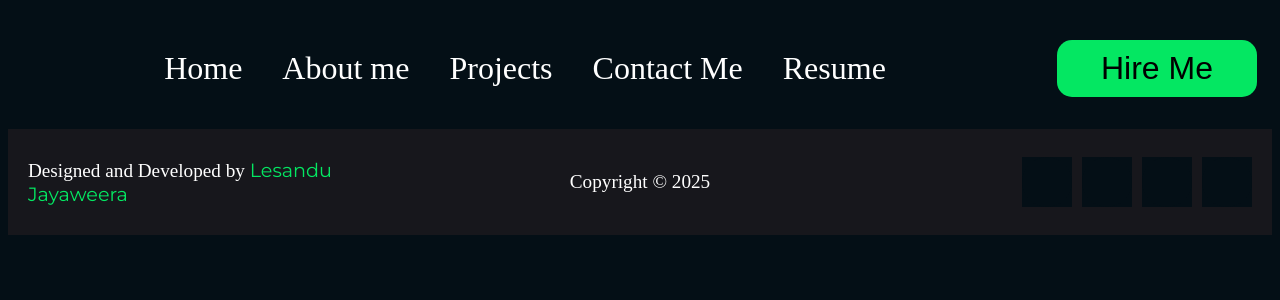
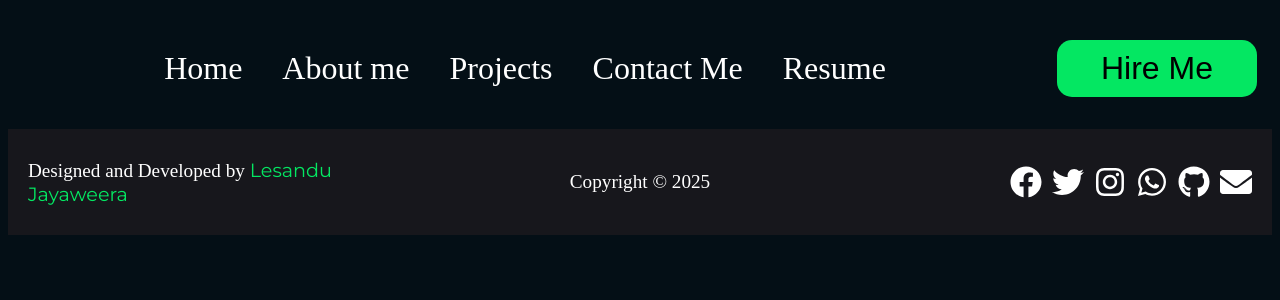
Before and after one commit to lesajayaweera/my_potofolio, a React (Vite) app: page / in a window 1280 px wide. Shown: the top 300 px of the page. Built offline with nearby package versions, Linux system fonts and the light colour scheme.

Commit message:
installed classnames and FontAwesome icon libraries

```diff
--- a/package.json
+++ b/package.json
@@ -10,6 +10,7 @@
     "preview": "vite preview"
   },
   "dependencies": {
+    "classnames": "^2.5.1",
     "react": "^19.0.0",
     "react-dom": "^19.0.0",
     "react-icons": "^5.5.0",
--- a/src/Footer/Footer.jsx
+++ b/src/Footer/Footer.jsx
@@ -1,5 +1,5 @@
 import styles from "./Footer.module.css"
-import { SocialIcon } from "react-social-icons"
+import { FaFacebook, FaTwitter, FaInstagram,FaWhatsapp, FaGithub,FaEnvelope } from "react-icons/fa";
 function Footer (){
     return(
         <>
@@ -7,10 +7,13 @@ function Footer (){
                 <p className={styles.left}>Designed and Developed by <span>Lesandu Jayaweera</span></p>
                 <p className={styles.center}>copyright &copy; {new Date().getFullYear()}</p>
                 <div className={styles.right}>
-                    <SocialIcon className={styles.icons} url="w.w.w.whatsapp.com"/>
-                    <SocialIcon className={styles.icons} url="w.w.w.github.com"/>
-                    <SocialIcon className={styles.icons} url="w.w.w.instagram.com"/>
-                    <SocialIcon aria-label="LinkedIn acc" className={styles.icons} url="w.w.w.linkedin.com"/>
+                    <FaFacebook className={styles.icons}></FaFacebook>
+                    <FaTwitter className={styles.icons}></FaTwitter>
+                    <FaInstagram className={styles.icons}></FaInstagram>
+                    <FaWhatsapp className={styles.icons}></FaWhatsapp>
+                    <FaGithub className={styles.icons}></FaGithub>
+                    <FaEnvelope className={styles.icons}></FaEnvelope>
+
                 </div>
             </footer>
 
--- a/src/Footer/Footer.module.css
+++ b/src/Footer/Footer.module.css
@@ -39,5 +39,6 @@
 }
 
 .icons{
-
+    font-size: 2rem;
+    background-color: inherit;
 }
```
Also changed, not shown: 1 other file (tests, documents, lock files or other folders).
